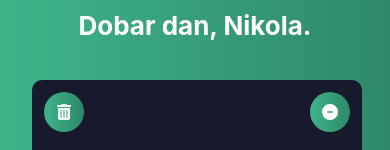
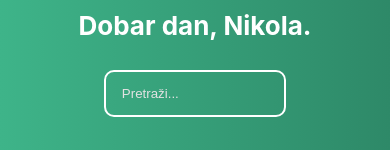
Before and after one commit to Mali92/vercel-todo, a React (Vite) app: page / in a window 390 px wide. Shown: the part 301-451 px from the top of the page. Built offline with nearby package versions, Linux system fonts and the light colour scheme; no server answers.

Commit message:
add search in app

```diff
--- a/src/App.css
+++ b/src/App.css
@@ -370,6 +370,11 @@ li {
     font-size: 12px;
     justify-content: center;
   }
+
+  .search-input {
+    width: 60%;
+}
+
 }
 
 /* SWITCH */
@@ -434,3 +439,14 @@ input:checked[type="checkbox"]:before {
   color: #fff;
   font-size: 16px;
 }
+
+.search-input {
+  border: 2px solid #ffffff;
+  width: 40%;
+  margin: 0 auto;
+  margin-top: 25px;
+  background: transparent;
+  color: #fff;
+  padding: 14px 32px 14px 16px;
+  border-radius: 10px;
+}
--- a/src/containers/TodoApp.jsx
+++ b/src/containers/TodoApp.jsx
@@ -56,6 +56,23 @@ const TodoApp = () => {
 
   const todosCount = todos.length;
 
+  function handleFilterChange(e) {
+    setFilter(e.target.value);
+  }
+
+
+  // Filters
+
+  const [filter, setFilter] = useState("");
+  const [filterdUsers, setFilteredUsers] = useState([]);
+
+  useEffect(() => {
+    const filterdText = filter.toLowerCase();
+    setFilteredUsers(todos.filter((todo) => todo.toLowerCase().includes(filterdText)));
+  }, [filter, todos]);
+
+  // end Filters
+
   return (
 
     <div  className={ isDarkTheme ? 'app-wrapper dark-color' : 'app-wrapper light-color'}>
@@ -69,17 +86,20 @@ const TodoApp = () => {
               Tamna Tema
             </label>
 
-
         </div>
 
         <Header />
 
+        <input  placeholder="Pretraži..." className={'search-input'} value={filter} onChange={handleFilterChange} />
+
         <div className={'form-wrapper'}  style={ { backgroundColor: isDarkTheme ? 'transparent' : '#161a2b', border: isDarkTheme ? '2px solid #359470' : '2px solid transparent'  } } >
 
           <TodoForm onSubmitText={handleSubmitForm} />
+
           <ShowHiddenLists isShown={show} >
-              <TodoLists todo={todos} onDeleteTodo={handleDeleteTodo} />
+              <TodoLists todo={filterdUsers} onDeleteTodo={handleDeleteTodo} />
           </ShowHiddenLists>
+
 
           <span>Ukupno: {todosCount} </span>
 
```
